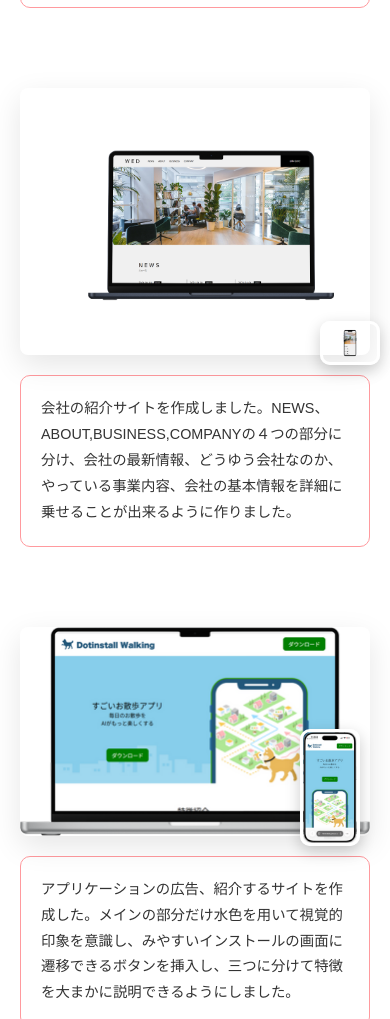
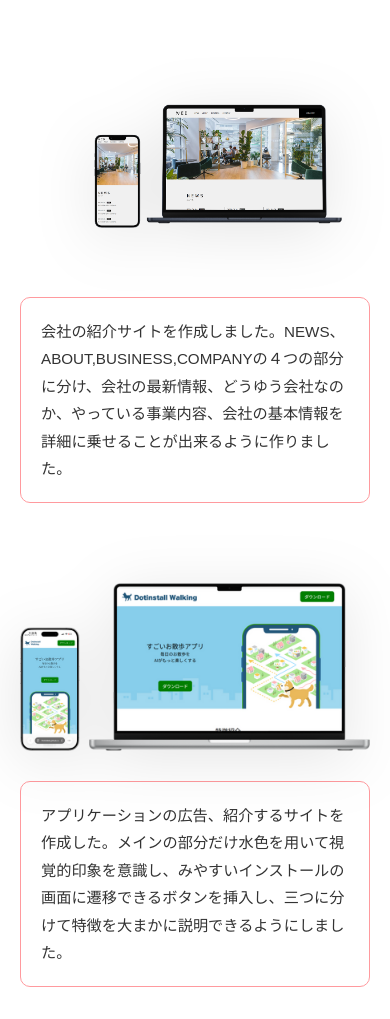
Before and after one commit to 7023366/last-site, a plain HTML site: page index.html in a window 390 px wide. Shown: the part 1633-2652 px from the top of the page. Drawn offline with Linux system fonts and the light colour scheme.

Commit message:
Add files via upload

```diff
--- a/index.html
+++ b/index.html
@@ -48,6 +48,7 @@
             </div>
         </section>
 
+
 <section id="works" class="works container">
     <div class="section-title-img">
         <img src="svg/taitle-works.svg" alt="Works">
@@ -55,10 +56,7 @@
 
     <div class="work-item">
         <div class="work-visual">
-                    <div class="visual-box">
-                        <img src="png/pc1.png" class="pc-img" alt="Work 1 PC">
-                        <img src="png/sp1.png" class="sp-img" alt="Work 1 SP">
-                    </div>
+            <img src="png/works1.png" alt="Work 1" class="work-single-img">
         </div>
         <div class="work-desc">
             <p>自転車ブランドをモチーフとしたサイトを作成してみました。一番のメイン部分となるところに自転車メインの画像を載せ、オーナーの情報、アイコン。そして扱っている業務内容を載せれるように仕上げてみました。</p>
@@ -67,10 +65,7 @@
 
     <div class="work-item reverse">
         <div class="work-visual">
-                    <div class="visual-box">
-                        <img src="png/pc2.png" class="pc-img" alt="Work 2 PC">
-                        <img src="png/sp2.png" class="sp-img" alt="Work 2 SP">
-                    </div>
+            <img src="png/works2.png" alt="Work 2" class="work-single-img">
         </div>
         <div class="work-desc">
             <p>会社の紹介サイトを作成しました。NEWS、ABOUT,BUSINESS,COMPANYの４つの部分に分け、会社の最新情報、どうゆう会社なのか、やっている事業内容、会社の基本情報を詳細に乗せることが出来るように作りました。</p>
@@ -79,17 +74,13 @@
 
     <div class="work-item">
         <div class="work-visual">
-                    <div class="visual-box">
-                        <img src="png/pc3.png" class="pc-img" alt="Work 3 PC">
-                        <img src="png/sp3.png" class="sp-img" alt="Work 3 SP">
-                    </div>
+            <img src="png/works3.png" alt="Work 3" class="work-single-img">
         </div>
         <div class="work-desc">
             <p>アプリケーションの広告、紹介するサイトを作成した。メインの部分だけ水色を用いて視覚的印象を意識し、みやすいインストールの画面に遷移できるボタンを挿入し、三つに分けて特徴を大まかに説明できるようにしました。</p>
         </div>
     </div>
 </section>
-
         <section id="contact" class="contact">
             <div class="contact-bg-image">
                 <img src="png/Mask group.png" alt="">
--- a/style.css
+++ b/style.css
@@ -118,26 +118,46 @@ body { font-family: sans-serif;
     max-width: 400px;
 }
 
-/* Works */
+/* --- Works 全体 --- */
+.works {
+    padding: 100px 0;
+}
+
 .work-item {
     display: flex;
-    align-items: center; /* 上下中央揃え */
-    justify-content: space-between; /* 両端に振り分け */
-    gap: 40px; /* 画像とテキストの間の余白 */
+    align-items: center;
+    justify-content: space-between;
+    gap: 60px;
     margin-bottom: 120px;
     width: 100%;
 }
 
-/* 画像側 */
-.work-visual {
-    flex: 0 0 60%; /* 幅を60%で固定*/
-    max-width: 650px; /* 広がりすぎ防止 */
+.work-item.reverse {
+    flex-direction: row-reverse;
 }
 
-.work-item.reverse {
-    flex-direction:
-    row-reverse;
- }
+/* --- 画像部分の修正 --- */
+.work-visual {
+    flex: 0 0 55%; /* 画像の幅を固定 */
+}
+
+.work-single-img {
+    width: 100%;
+    height: auto;
+    display: block;
+    /* Figmaのような影をつける場合 */
+    filter: drop-shadow(0 10px 30px rgba(0,0,0,0.1));
+}
+
+/* --- 説明文部分 --- */
+.work-desc {
+    flex: 0 0 38%;
+    line-height: 1.8;
+    /* 必要に応じて枠線など追加 */
+    border: 1px solid #ff9a9e;
+    padding: 30px;
+    border-radius: 12px;
+}
 
 .visual-box {
     position: relative;
@@ -357,15 +377,22 @@ body { font-family: sans-serif;
         height: 180px;
     }
 
-    /* 5. Worksセクション：ここが一番重要 */
     .work-item, .work-item.reverse {
-        flex-direction: column; /* すべて縦並びに統一 */
-        gap: 20px;
+        flex-direction: column;
+        gap: 30px;
         margin-bottom: 80px;
     }
-    .work-visual {
+
+    .work-visual, .work-desc {
+        flex: 0 0 100%;
         width: 100%;
     }
+
+    .work-desc {
+        padding: 20px;
+        font-size: 0.95rem;
+    }
+}
     .pc-img {
         width: 100%; /* PC画像を横幅いっぱいに */
     }
@@ -374,12 +401,6 @@ body { font-family: sans-serif;
         bottom: -10px;
         left: auto;
         right: 10px;
-    }
-    .work-desc {
-        width: 100%;
-        min-width: unset;
-        padding: 20px;
-        font-size: 0.9rem; /* 文字を少し小さくして読みやすく */
     }
 
     /* 6. Contactセクション */
```
Also changed, not shown: png/works1.png (added), png/works2.png (added), png/works3.png (added). Lines whose indentation alone changed are shown as unchanged.
